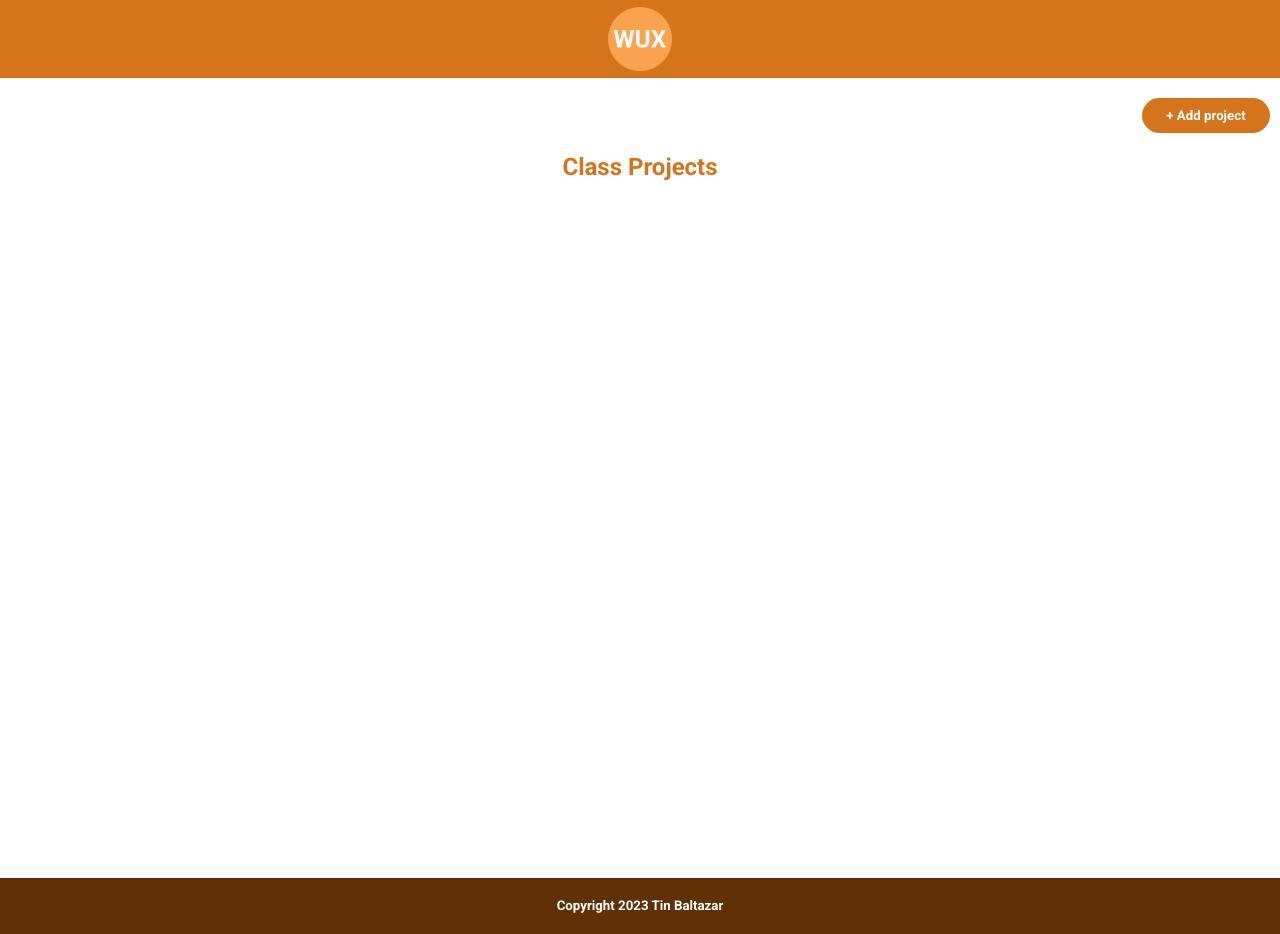
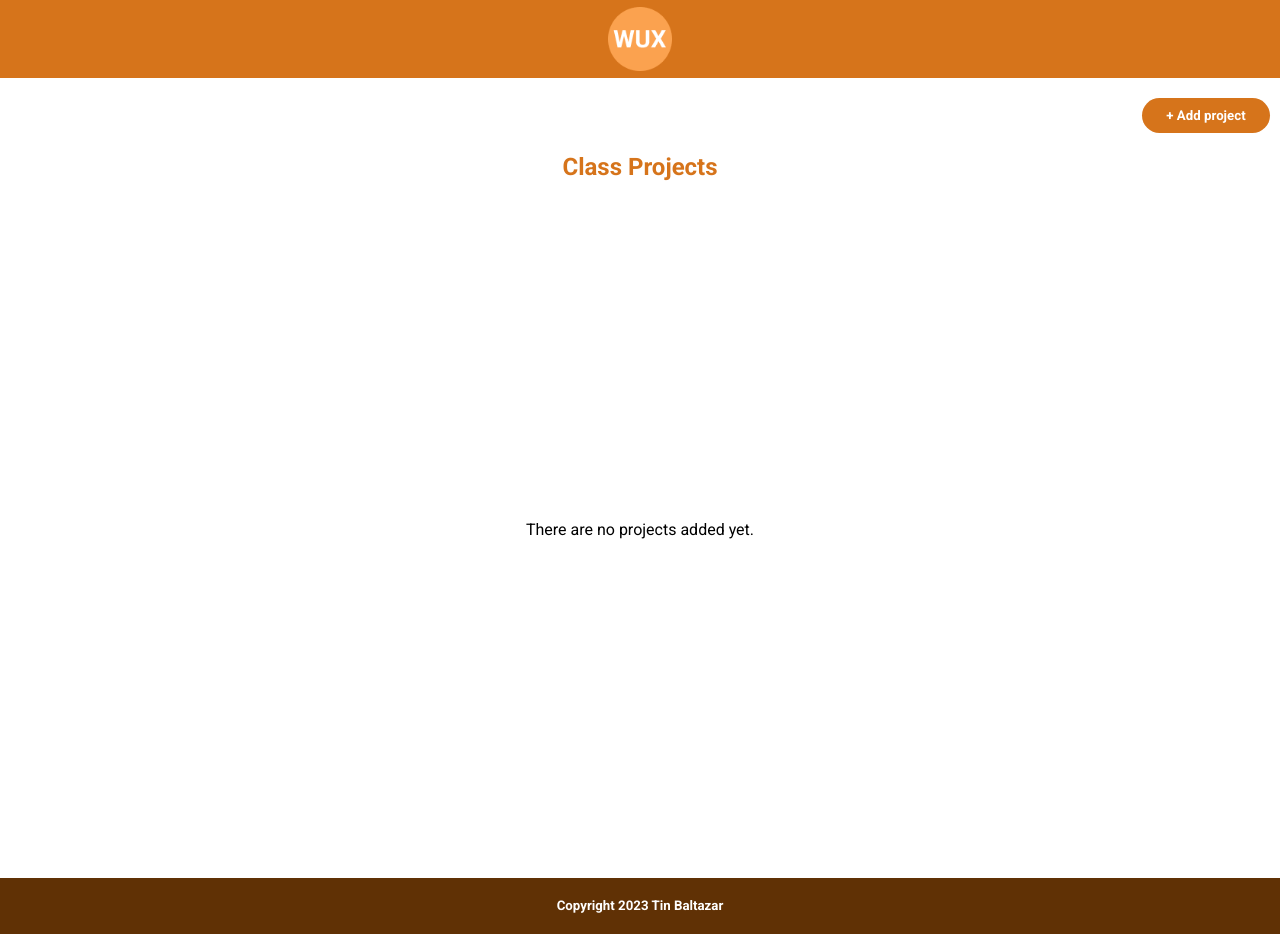
Before and after one commit to kmrbaltazar/fullstack_app_formative, a Vue app in the folder front/: page / in a window 1280 px wide. Built offline with nearby package versions, Linux system fonts and the light colour scheme; no server answers.

Commit message:
Styled text display when no projects loaded

```diff
--- a/front/src/App.vue
+++ b/front/src/App.vue
@@ -17,9 +17,10 @@ import OutlineButton from './components/buttons/OutlineButton.vue'
 <h1>Class Projects</h1>
 
 <div class="projects_grid">
-<div class="no-projects" v-if="!project_existence">
-<p>There are no projects added yet</p>
+<div class="no-projects" v-if="!projects_list.length">
+<p>There are no projects added yet.</p>
 </div>
+
 
 </div>
 
@@ -46,6 +47,12 @@ h1 {
   color:#D6741B;
   text-align: center;
 }
+
+.projects_grid {
+  display: flex;
+  justify-content: center;
+  align-items: center;
+}
 </style>
 
 <script>
@@ -56,7 +63,6 @@ export default {
       single_project:{projectName:'',author:'',imageURL:'',projectURL:''},
       body_data:{projectName:'',author:'',imageURL:'',projectURL:''},
       add_project_txt: '+ Add project',
-      project_existence: true
     }
   },
   methods:{
```
